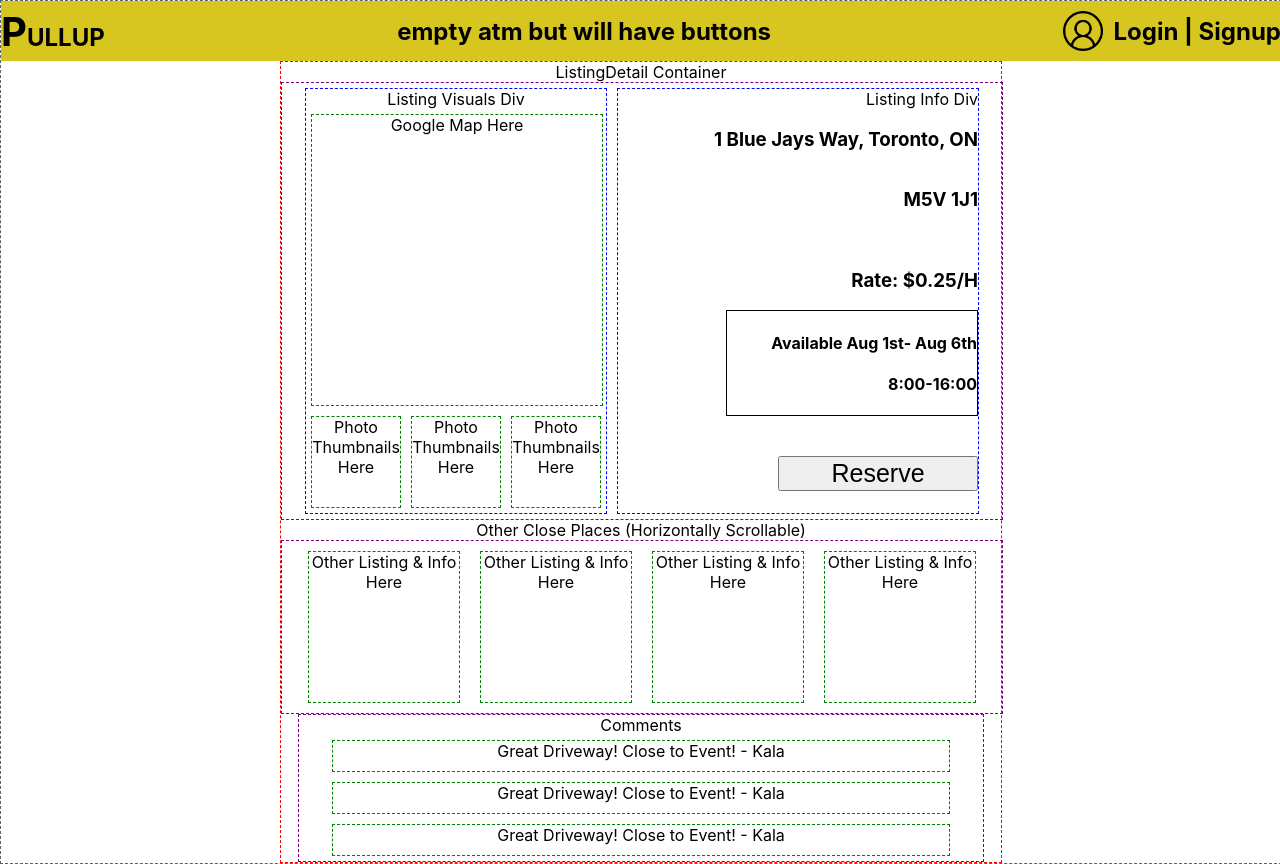
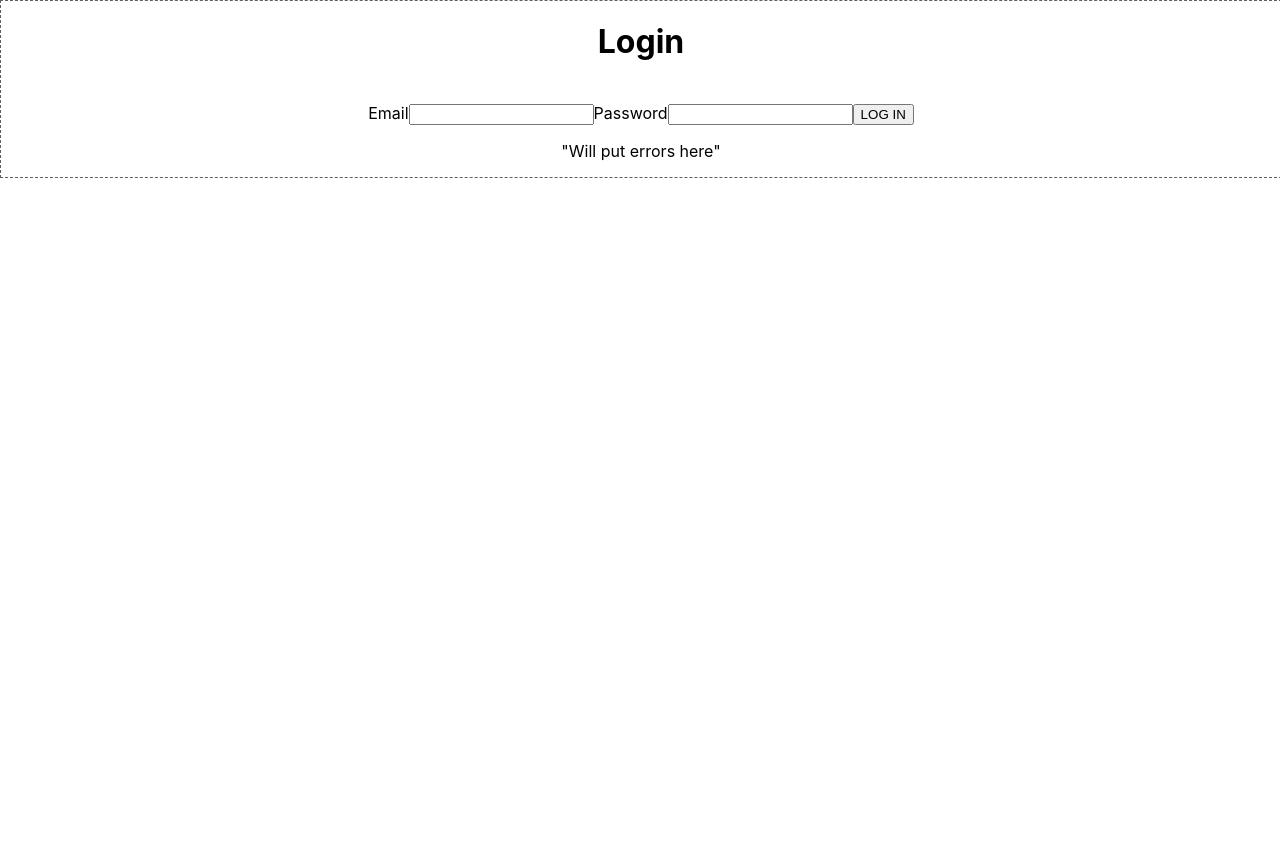
Before and after one commit to elvinhatamov/Pull-up, a React (Create React App) app: page / in a window 1280 px wide. After the commit the page ends 800 px from the top, so only its background shows below. Built offline with nearby package versions, Linux system fonts and the light colour scheme.

Commit message:
most of a login page setup

```diff
--- a/package.json
+++ b/package.json
@@ -12,6 +12,7 @@
     "morgan": "^1.10.0",
     "react": "^18.2.0",
     "react-dom": "^18.2.0",
+    "react-router-dom": "^6.3.0",
     "react-scripts": "5.0.1",
     "serve-favicon": "^2.5.0",
     "web-vitals": "^2.1.4"
--- a/src/App.js
+++ b/src/App.js
@@ -1,14 +1,18 @@
 import "./App.css";
-import Logo from "./Components/Logo/Logo";
+import React, { useState, useEffect } from "react";
+import { Route, Switch, Redirect } from "react-router-dom";
 import ListingDetail from "./Components/ListingDetail/ListingDetail";
 import Navbar from "./Components/Navbar/Navbar";
+import LoginForm from "./Components/LoginForm/LoginForm";
 
 function App() {
+  //set state using hooks method
+  const [user, setUser] = useState(null);
+
   return (
     <div className="App">
       <div className="wireframe">
-        <Navbar />
-        <ListingDetail />
+        <LoginForm />
       </div>
     </div>
   );
--- /dev/null
+++ b/src/Components/LoginForm/LoginForm.jsx
@@ -0,0 +1,49 @@
+import { Component } from "react";
+import React, { useState, useEffect } from "react";
+
+function LoginForm(props) {
+  //hook setup for some value to be relaced
+
+  const [email, setEmail] = useState("");
+  const [password, setPassword] = useState("");
+  const [error, setError] = useState("");
+
+  const handleSubmit = async (evt) => {
+    evt.preventDefault();
+    //Code ability to login authenticate token and login later!
+
+    try {
+    } catch (err) {
+      console.log("Login Form Error: ", err);
+    }
+  };
+
+  return (
+    <div className="LoginForm">
+      <h1> Login</h1>
+      <br />
+      <form autoComplete="off">
+        <label>Email</label>
+        <input
+          type="text"
+          name="email"
+          value={email}
+          onChange={(e) => setEmail(e.target.value)}
+          required
+        />
+        <label>Password</label>
+        <input
+          type="password"
+          name="password"
+          value={password}
+          onChange={(e) => setPassword(e.target.value)}
+          required
+        />
+        <button type="submit">LOG IN</button>
+      </form>
+      <p className="login-error-message">"Will put errors here"</p>
+    </div>
+  );
+}
+
+export default LoginForm;
```
Also changed, not shown: 1 other file (tests, documents, lock files or other folders).
